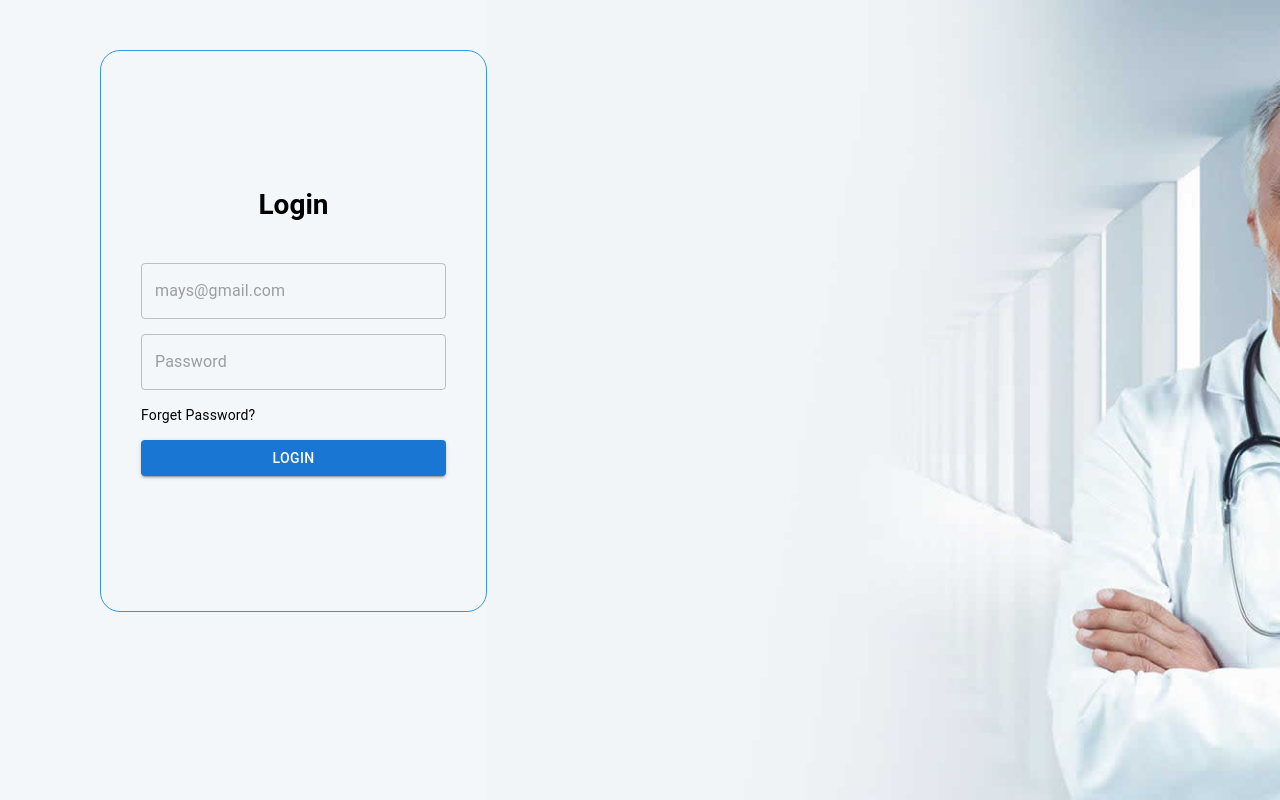
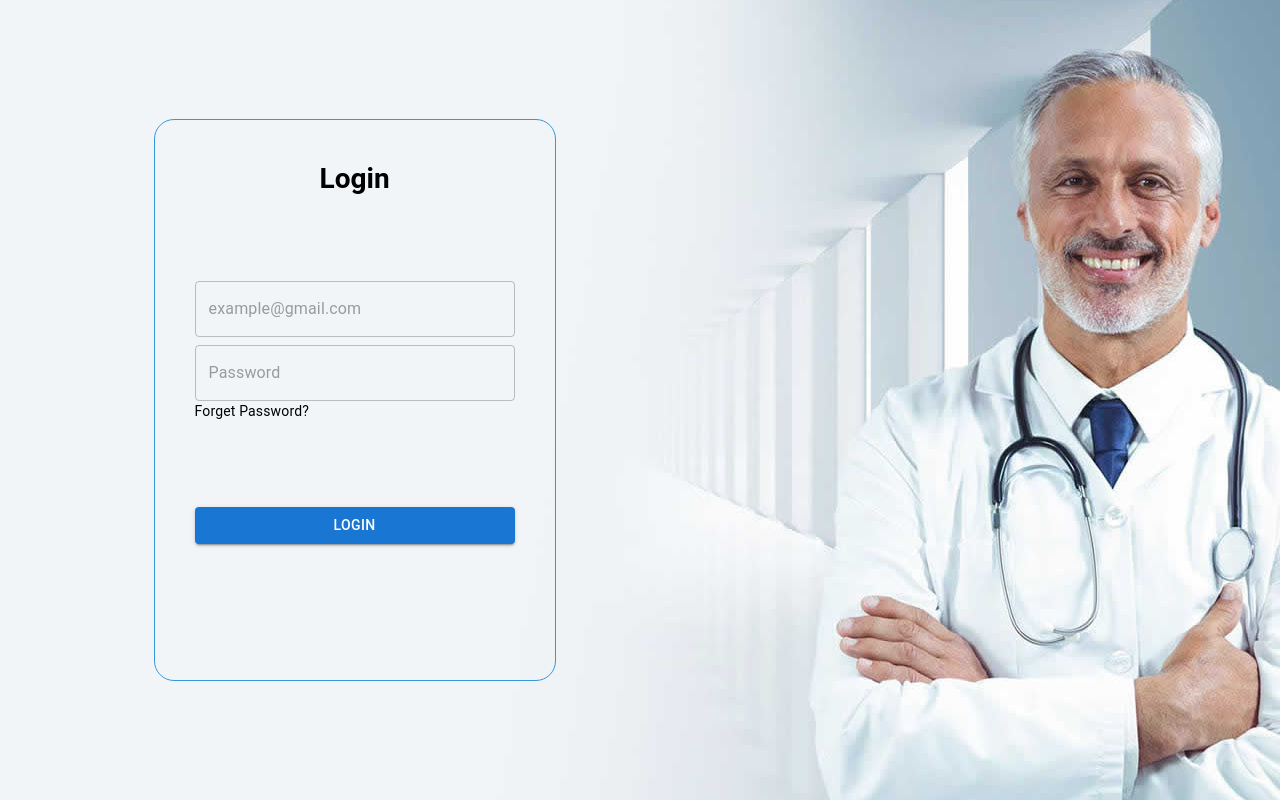
Before and after one commit to LaraSamara/Clinic-Appointment-System, a React (Vite) app: page / in a window 1280 px wide. Built offline with nearby package versions, Linux system fonts and the light colour scheme.

Commit message:
middle the login component

```diff
--- a/src/component/errorBoundary/ErrorBoundary.tsx
+++ b/src/component/errorBoundary/ErrorBoundary.tsx
@@ -46,7 +46,7 @@ class ErrorBoundary extends Component <IProps, IState>{
             return (
                 <Box className ={`flexCenter ${classes.wrapper}`}>
                     <ErrorComponent
-                        imgPath="errorBoundary.gif"
+                        imgPath="/public/errorBoundary.gif"
                         altText="Error Boundary"
                     />
                     <Box className = {`${classes.content} flexCenter`}>
--- a/src/component/navbar/Navbar.tsx
+++ b/src/component/navbar/Navbar.tsx
@@ -8,6 +8,7 @@ import LogoutIcon from "@mui/icons-material/Logout";
 import Avatar from "@mui/material/Avatar";
 import createTheme from "@mui/material/styles/createTheme";
 import ThemeProvider from "@mui/material/styles/ThemeProvider";
+import { Tooltip } from "@mui/material";
 
 const theme = createTheme({
   typography: {
@@ -24,16 +25,18 @@ export default function Navbar() {
             <Avatar
               alt="Clinic Logo"
               src="/clinic-appointment-system2-high-resolution-logo.png"
-              sx={{ width: 60, height: 60, mr: 2 }}
+              sx={{ height: "50px", width: "50px", mr: 1 }}
+              variant="circular"
             />
 
             <Typography variant="h6" component="div" sx={{ flexGrow: 1 }}>
               Clinic Appointment System
             </Typography>
-
-            <IconButton color="inherit" aria-label="logout">
-              <LogoutIcon />
-            </IconButton>
+            <Tooltip title="Logout" >
+              <IconButton color="inherit" aria-label="logout">
+                <LogoutIcon />
+              </IconButton>
+            </Tooltip>
           </Toolbar>
         </AppBar>
       </Box>
--- a/src/pages/Login/Login.tsx
+++ b/src/pages/Login/Login.tsx
@@ -28,28 +28,23 @@ const LoginComponent: React.FC = () => {
         </Typography>
 
         <FormikProvider value={formik}>
-          <Form className={classes.form}>
+          <Form>
             {!isForgotPassword ? (
-              <>
+              <Box className={classes.bottom}>
+                <Box>
                   <ClinicTextField
                     type="text"
                     name="email"
-                  placeholder="mays@gmail.com"
+                    placeholder="example@gmail.com"
                     className={classes.input}
-                  value={formik.values.email}
-                  onChange={formik.handleChange}
                   />
-
-                <Box className={classes.passwordBox}>
                   <ClinicTextField
                     type="password"
                     name="password"
                     placeholder="Password"
                     className={classes.input}
-                    value={formik.values.password}
-                    onChange={formik.handleChange}
+                    sx={{ mt: 1 }}
                   />
-                </Box>
 
                   <Typography
                     variant="body2"
@@ -58,7 +53,7 @@ const LoginComponent: React.FC = () => {
                   >
                     Forget Password?
                   </Typography>
-
+                </Box>
                 <Button
                   type="submit"
                   variant="contained"
@@ -67,7 +62,7 @@ const LoginComponent: React.FC = () => {
                 >
                   Login
                 </Button>
-              </>
+              </Box>
             ) : (
               <>
                 <ClinicTextField
@@ -92,8 +87,6 @@ const LoginComponent: React.FC = () => {
           </Form>
         </FormikProvider>
       </Box>
-
-      <Box className={classes.imageContainer}></Box>
     </Box>
   );
 };
--- a/src/pages/Login/style.module.css
+++ b/src/pages/Login/style.module.css
@@ -2,19 +2,16 @@
   display: flex;
   height: 100vh;
   background-color: #f4f7fa;
+  align-items: center;
+  background: url("../../assets/loginImage.jpg") no-repeat center center;
 }
 
 .loginBox {
   width: 25%;
   background-color: transparent;
   padding: 40px;
+  margin-left: 12%;
   border-radius: 20px;
-  margin-left: 100px;
-  margin-top: 50px;
-  display: flex;
-  flex-direction: column;
-  align-items: center;
-  justify-content: center;
   height: 60%;
   border: 1px solid #3498db;
 }
@@ -24,13 +21,7 @@
   font-size: 28px;
   margin-bottom: 40px;
   color: #000;
-}
-
-.form {
-  width: 100%;
-  display: flex;
-  flex-direction: column;
-  gap: 15px;
+  text-align: center;
 }
 
 .input {
@@ -40,13 +31,6 @@
   border-radius: 8px;
   padding: 12px;
   padding-right: 40px;
-}
-
-.input .passwordBox {
-  position: relative;
-  display: flex;
-  align-items: center;
-  width: 100%;
 }
 
 .forgotPassword {
@@ -62,8 +46,6 @@
   font-weight: bold;
   border-radius: 10px;
   transition: background-color 0.3s;
-  display: flex;
-  justify-content: center;
   width: 100%;
   margin-top: 20px;
 }
@@ -72,18 +54,11 @@
   background-color: #2980b9;
 }
 
-.imageContainer {
-  width: 65%;
-  background: url("../../assets/loginImage.jpg") no-repeat center center;
-  background-size: cover;
+.bottom {
   display: flex;
+  flex-direction: column;
   align-items: center;
-  justify-content: center;
+  justify-content: space-around;
+  min-height: 350px;
+  height: 100%;
 }
-
-.image {
-  max-width: 90%;
-  height: auto;
-  object-fit: cover;
-  border-radius: 10px;
-}
--- a/src/pages/appointments/style.module.css
+++ b/src/pages/appointments/style.module.css
@@ -1,9 +1,8 @@
 .wrapper {
-    min-height: 95vh;
     display: flex;
     flex-direction: column;
     align-items: center;
-    justify-content: end;
+    margin-top: 1rem;
 }
 
 .container{
```
Also changed, not shown: src/component/grid/Grid.tsx (+25 -20 lines). Lines whose indentation alone changed are shown as unchanged.
